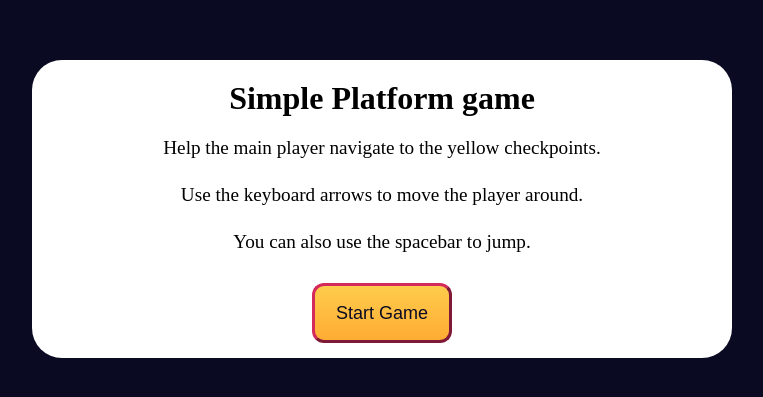
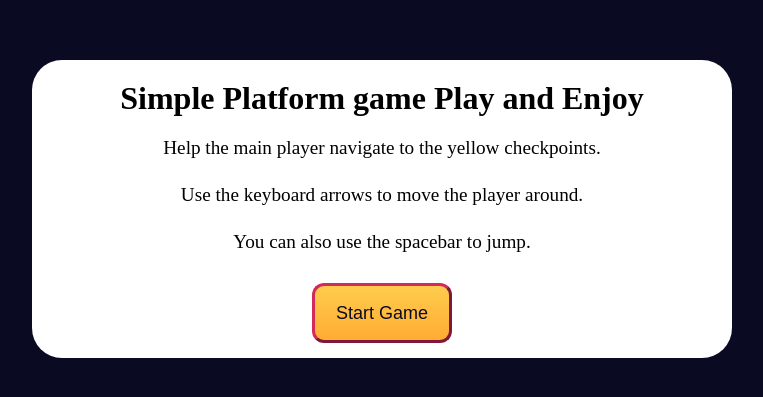
Before and after one commit to MOHAMEDBAKULY/Platfrom-Game, a plain HTML site: page index.html in a window 1280 px wide. Shown: the part 191-588 px from the top of the page, without its empty margins (258-1021 px from the left). Drawn offline with Linux system fonts and the light colour scheme; a script that the page names is missing.

Commit message:
More info

```diff
--- a/index.html
+++ b/index.html
@@ -10,7 +10,7 @@
   </head>
   <body>
     <div class="start-screen">
-      <h1 class="main-title">Simple Platform game</h1>
+      <h1 class="main-title">Simple Platform game Play and Enjoy</h1>
       <p class="instructions">
         Help the main player navigate to the yellow checkpoints.
       </p>
```
